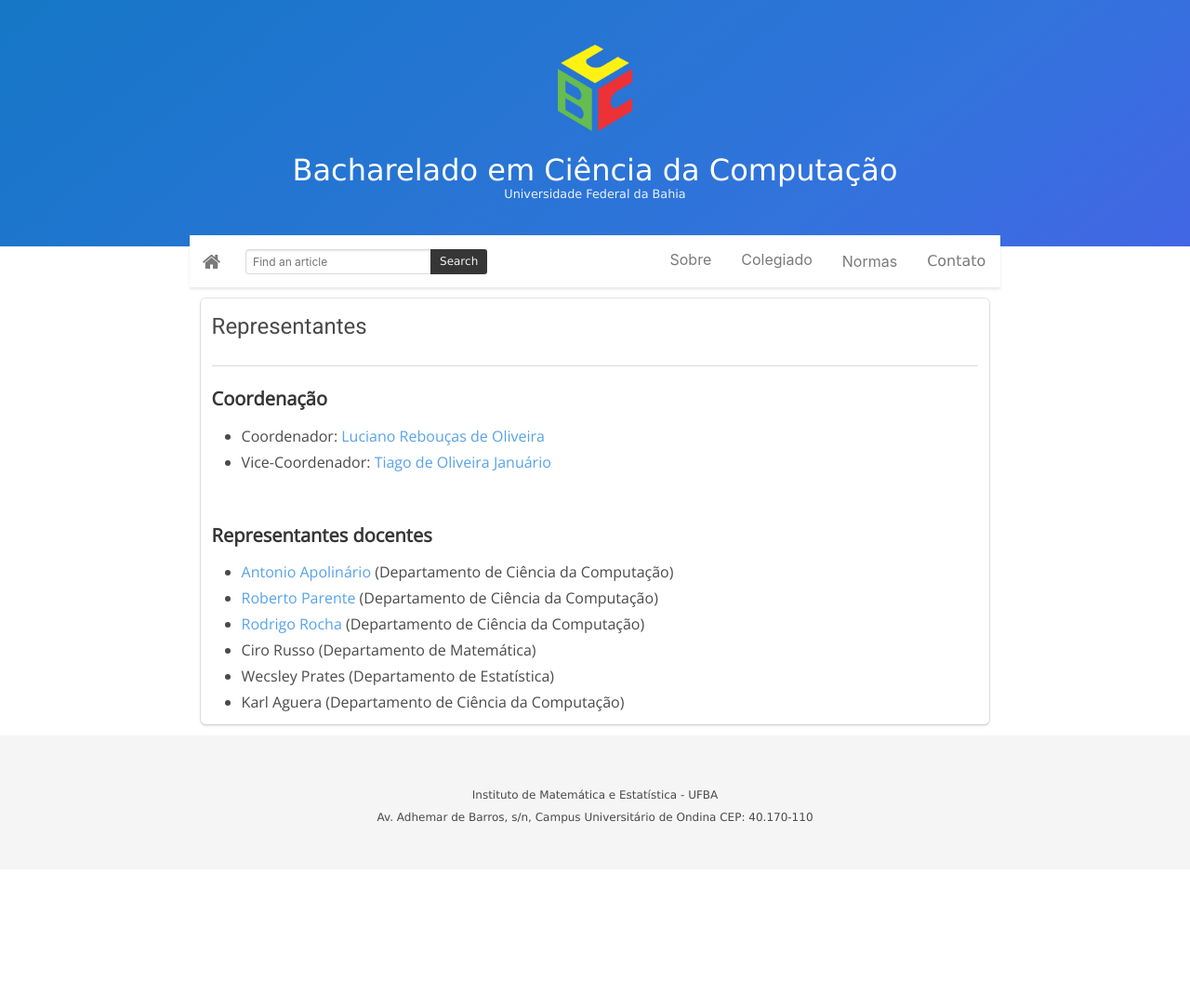
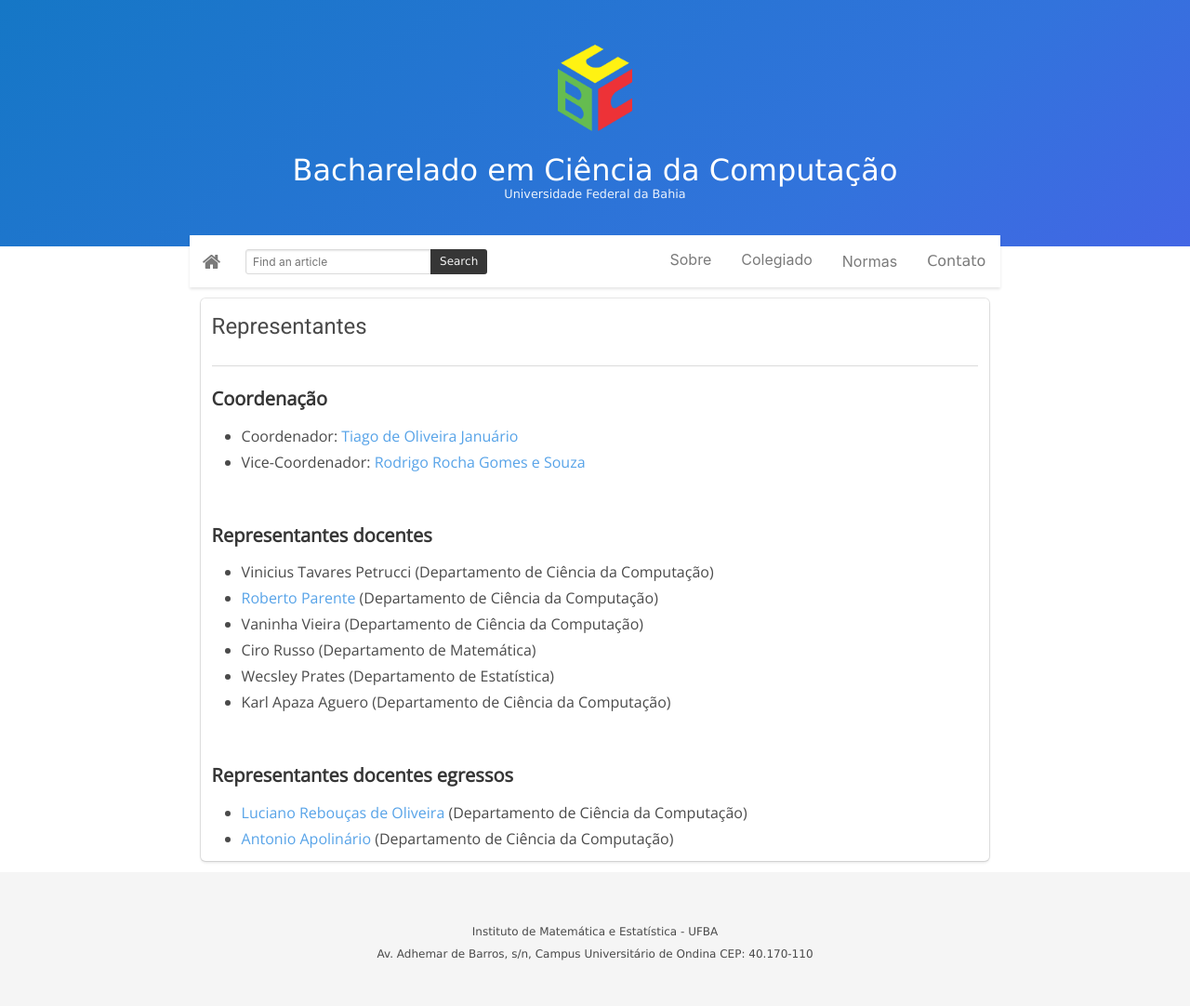
Before and after one commit to bcc-ufba/bcc-ufba.github.io, a Jekyll site: the page built from representantes.markdown, in a window 1280 px wide. Shown: the whole page at 93% size. Built offline with Jekyll 4.4.1, drawn with Linux system fonts in a browser that asks for light colours; before the commit the page ends 935 px from its top, so only the background shows below that.

Commit message:
Atualização dos membros do colegiado. Inclusao de Tiago como Coordenador e Rodrigo como o Vice

```diff
--- a/representantes.markdown
+++ b/representantes.markdown
@@ -7,20 +7,27 @@
 
 #### **Coordenação**
 
-* Coordenador: [Luciano Rebouças de Oliveira][prof1]
+* Coordenador: [Tiago de Oliveira Januário][prof2]
 
-* Vice-Coordenador: [Tiago de Oliveira Januário][prof2]
+* Vice-Coordenador: [Rodrigo Rocha Gomes e Souza][prof5]
 
 <br>
 
 #### **Representantes docentes**
 
-* [Antonio Apolinário][prof3] (Departamento de Ciência da Computação)
+* Vinicius Tavares Petrucci (Departamento de Ciência da Computação)
 * [Roberto Parente][prof4] (Departamento de Ciência da Computação)
-* [Rodrigo Rocha][prof5] (Departamento de Ciência da Computação)
+* Vaninha Vieira (Departamento de Ciência da Computação)
 * Ciro Russo (Departamento de Matemática)
 * Wecsley Prates (Departamento de Estatística)
-* Karl Aguera (Departamento de Ciência da Computação)
+* Karl Apaza Aguero (Departamento de Ciência da Computação)
+
+<br>
+
+#### **Representantes docentes egressos**
+
+* [Luciano Rebouças de Oliveira][prof1] (Departamento de Ciência da Computação)
+* [Antonio Apolinário][prof3] (Departamento de Ciência da Computação)
 
 [prof1]:https://wiki.dcc.ufba.br/DCC/ProfLucianoReboucas
 [prof2]:https://wiki.dcc.ufba.br/DCC/ProfTiagoJanuario
```
